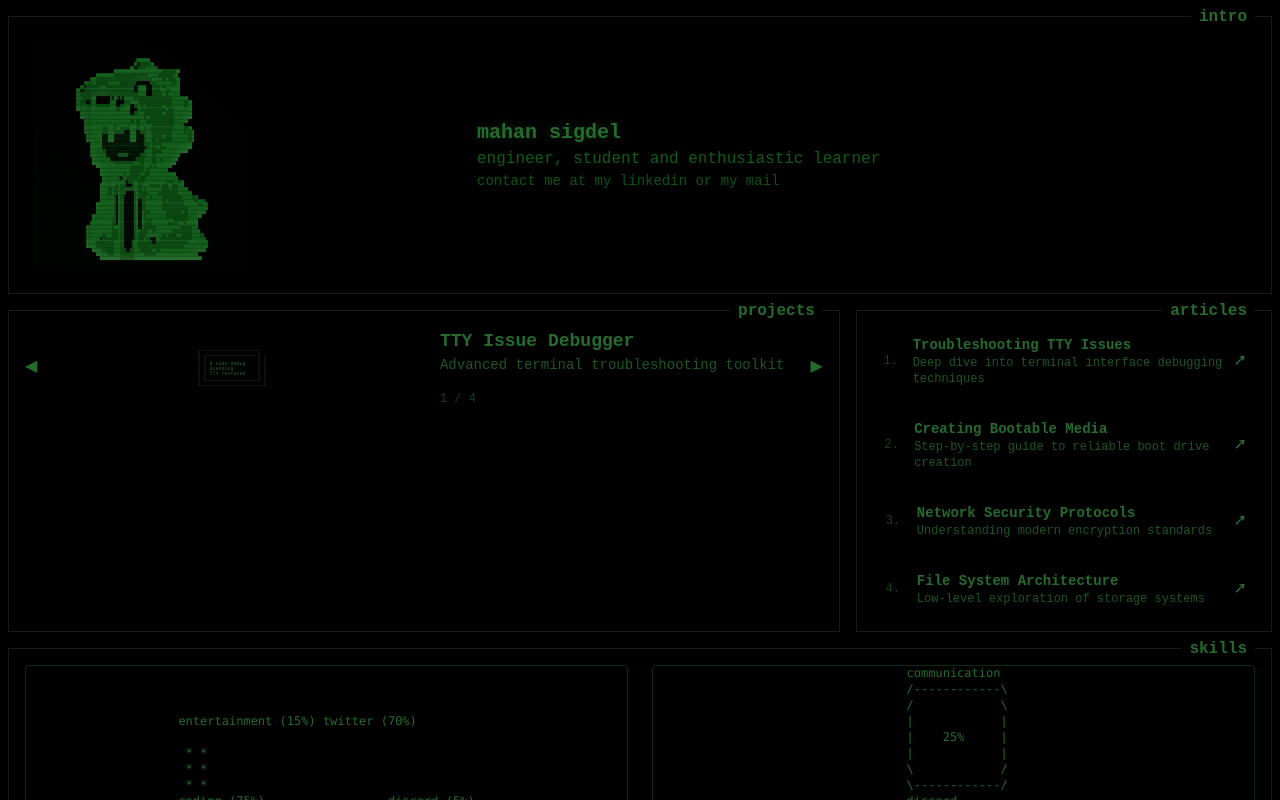
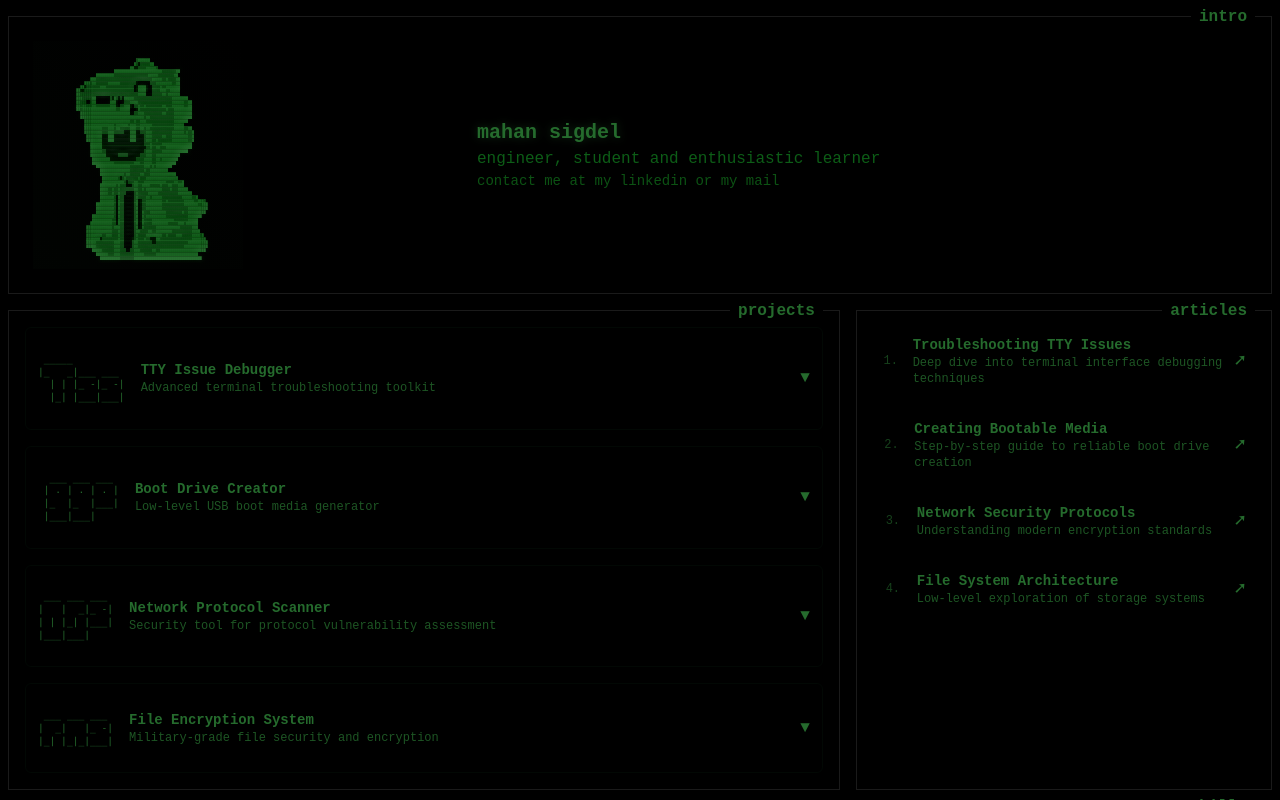
Before and after one commit to ByapakSigdel/portfolio-new, a Next.js app: page / in a window 1280 px wide. Shown: the top 800 px of the page. Built offline with nearby package versions, Linux system fonts and the light colour scheme.

Commit message:
changes made in project section

```diff
--- a/src/components/sections/ProjectsSection.tsx
+++ b/src/components/sections/ProjectsSection.tsx
@@ -1,160 +1,161 @@
 'use client';
-import React, { useState, useEffect } from 'react';
+import React, { useState } from 'react';
 
 const ProjectsSection = () => {
-  const [currentProjectIndex, setCurrentProjectIndex] = useState(0);
-  const [isAnimating, setIsAnimating] = useState(false);
-  const [animationFrame, setAnimationFrame] = useState(0);
+  const [expandedIndex, setExpandedIndex] = useState(null);
+
+  const toggleExpand = (index) => {
+    if (expandedIndex === index) {
+      setExpandedIndex(null);
+    } else {
+      setExpandedIndex(index);
+    }
+  };
 
   const projects = [
     {
       title: "TTY Issue Debugger",
       description: "Advanced terminal troubleshooting toolkit",
+      extendedDescription: "A comprehensive tool for diagnosing and fixing terminal connectivity issues across multiple OS platforms.",
+      github: "https://github.com/yourusername/tty-debugger",
+      web: "https://tty-debugger.example.com",
       asciiArt: `
- _____________________
- | _________________ |
- | |                 | |
- | | $ sudo debug    | |
- | | Scanning...     | |
- | | TTY restored    | |
- | |_________________| |
- |_____________________|
+ _____
+|_   _|___ ___
+  | | |_ -|_ -|
+  |_| |___|___|
       `
     },
     {
       title: "Boot Drive Creator",
       description: "Low-level USB boot media generator",
+      extendedDescription: "Create bootable USB drives with custom configurations for system recovery and OS installation.",
+      github: "https://github.com/yourusername/boot-creator",
+      web: "https://boot-creator.example.com",
       asciiArt: `
- _______
- |       |
- ____| |____
- |              |
- | [=======]    |
- |________________|
-       USB BOOT
+  ___ ___ ___
+ | . | . | . |
+ |_  |_  |___|
+ |___|___|
       `
     },
     {
       title: "Network Protocol Scanner",
       description: "Security tool for protocol vulnerability assessment",
+      extendedDescription: "Detect network vulnerabilities by analyzing protocol implementation across your infrastructure.",
+      github: "https://github.com/yourusername/protocol-scanner",
+      web: "https://protocol-scanner.example.com",
       asciiArt: `
- .-~~-.
- |    |
- .----' .--. '----.
- '----. '--' .----'
-       |    |
-       '-__-'
-     SCANNING...
+ ___ ___ ___
+|   |  _|_ -|
+| | |_| |___|
+|___|___|
       `
     },
     {
       title: "File Encryption System",
       description: "Military-grade file security and encryption",
+      extendedDescription: "Secure your sensitive files with advanced encryption algorithms and key management.",
+      github: "https://github.com/yourusername/encryption-system",
+      web: "https://encryption-system.example.com",
       asciiArt: `
- __________
- /          \\
- /    🔒     \\
-|   SECRET    |
-|   CONTENT   |
- \\          /
- \\__________/
+ ___ ___ ___
+|  _|   |_ -|
+|_| |_|_|___|
       `
     }
   ];
-
-  // Animation frames for transitions
-  const animationFrames = [
-    `
- .....
- .....
- .....
-    `,
-    `
- *....
- ..*..
- ...**
-    `,
-    `
- **...
- .***.
- .****
-    `,
-    `
- *****
- *****
- *****
-    `
-  ];
-
-  // Handle navigation
-  const goToNextProject = () => {
-    if (!isAnimating) {
-      setIsAnimating(true);
-      setAnimationFrame(0);
-    }
-  };
-
-  const goToPrevProject = () => {
-    if (!isAnimating) {
-      setIsAnimating(true);
-      setAnimationFrame(0);
-    }
-  };
-
-  // Animation effect
-  useEffect(() => {
-    if (isAnimating) {
-      const timer = setTimeout(() => {
-        if (animationFrame < animationFrames.length - 1) {
-          setAnimationFrame(animationFrame + 1);
-        } else {
-          setIsAnimating(false);
-          setCurrentProjectIndex((prevIndex) =>
-            prevIndex === projects.length - 1 ? 0 : prevIndex + 1
-          );
-        }
-      }, 150);
-      return () => clearTimeout(timer);
-    }
-  }, [isAnimating, animationFrame, projects.length]);
 
   const textColor = { color: '#256B2D' };
 
   return (
     <section className="w-full">
-      <div className="flex justify-between items-center w-full">
-        <div className="arrow-container left" onClick={goToPrevProject}>
-          <div className="arrow-icon" style={textColor}>◀</div>
-        </div>
-        <div className="project-content-wrapper flex-1">
-          {isAnimating ? (
-            <div className="ascii-animation text-center">
-              <pre style={textColor}>{animationFrames[animationFrame]}</pre>
-            </div>
-          ) : (
-            <div className="project-item flex flex-col md:flex-row">
-              <div className="ascii-container md:w-1/2">
-                <pre className="ascii-art text-xs" style={textColor}>
-                  {projects[currentProjectIndex].asciiArt}
-                </pre>
-              </div>
-              <div className="project-details md:w-1/2 text-left md:pl-4 mt-4 md:mt-0">
-                <h3 className="text-lg font-bold" style={textColor}>
-                  {projects[currentProjectIndex].title}
-                </h3>
-                <p className="text-sm mb-4" style={{...textColor, opacity: 0.8}}>
-                  {projects[currentProjectIndex].description}
-                </p>
-                <div className="text-xs" style={{...textColor, opacity: 0.6}}>
-                  {currentProjectIndex + 1} / {projects.length}
+      <div className="flex flex-col gap-4">
+        {projects.map((project, index) => (
+          <div
+            key={index}
+            className="rounded-md border border-opacity-10 border-green-900 overflow-hidden transition-all duration-300"
+          >
+            <div
+              className="flex items-center justify-between p-3 group hover:bg-opacity-10 hover:bg-green-900 cursor-pointer"
+              onClick={() => toggleExpand(index)}
+              onMouseEnter={() => window.innerWidth >= 768 ? setExpandedIndex(index) : null}
+              onMouseLeave={() => window.innerWidth >= 768 ? setExpandedIndex(null) : null}
+            >
+              <div className="flex items-center gap-4">
+                <div className="ascii-container hidden md:block">
+                  <pre style={{...textColor, fontSize: '0.6rem', lineHeight: '0.8rem'}}>
+                    {project.asciiArt}
+                  </pre>
+                </div>
+                <div>
+                  <h3 className="text-sm font-bold" style={textColor}>
+                    {project.title}
+                  </h3>
+                  <p
+                    className="text-xs"
+                    style={{ ...textColor, opacity: 0.8 }}
+                  >
+                    {project.description}
+                  </p>
                 </div>
               </div>
+              <div
+                className={`transform transition-transform duration-300 ${expandedIndex === index ? 'rotate-180' : ''}`}
+                style={textColor}
+              >
+                ▼
+              </div>
             </div>
-          )}
-        </div>
-        <div className="arrow-container right" onClick={goToNextProject}>
-          <div className="arrow-icon" style={textColor}>▶</div>
-        </div>
+
+            <div
+              className={`transition-all duration-300 overflow-hidden bg-opacity-5 bg-green-900 ${
+                expandedIndex === index ? 'max-h-48 p-3' : 'max-h-0 p-0'
+              }`}
+            >
+              <p className="text-xs mb-3" style={{...textColor, opacity: 0.9}}>
+                {project.extendedDescription}
+              </p>
+              <div className="flex gap-4">
+                <a
+                  href={project.github}
+                  target="_blank"
+                  rel="noopener noreferrer"
+                  className="flex items-center gap-1 text-xs"
+                  style={textColor}
+                >
+                  <span>GitHub</span>
+                  <svg className="w-4 h-4" fill="currentColor" viewBox="0 0 24 24">
+                    <path d="M12 0c-6.626 0-12 5.373-12 12 0 5.302 3.438 9.8 8.207 11.387.599.111.793-.261.793-.577v-2.234c-3.338.726-4.033-1.416-4.033-1.416-.546-1.387-1.333-1.756-1.333-1.756-1.089-.745.083-.729.083-.729 1.205.084 1.839 1.237 1.839 1.237 1.07 1.834 2.807 1.304 3.492.997.107-.775.418-1.305.762-1.604-2.665-.305-5.467-1.334-5.467-5.931 0-1.311.469-2.381 1.236-3.221-.124-.303-.535-1.524.117-3.176 0 0 1.008-.322 3.301 1.23.957-.266 1.983-.399 3.003-.404 1.02.005 2.047.138 3.006.404 2.291-1.552 3.297-1.23 3.297-1.23.653 1.653.242 2.874.118 3.176.77.84 1.235 1.911 1.235 3.221 0 4.609-2.807 5.624-5.479 5.921.43.372.823 1.102.823 2.222v3.293c0 .319.192.694.801.576 4.765-1.589 8.199-6.086 8.199-11.386 0-6.627-5.373-12-12-12z"/>
+                  </svg>
+                </a>
+                <a
+                  href={project.web}
+                  target="_blank"
+                  rel="noopener noreferrer"
+                  className="flex items-center gap-1 text-xs"
+                  style={textColor}
+                >
+                  <span>Website</span>
+                  <svg className="w-4 h-4" fill="none" stroke="currentColor" viewBox="0 0 24 24" xmlns="http://www.w3.org/2000/svg">
+                    <path strokeLinecap="round" strokeLinejoin="round" strokeWidth={2} d="M21 12a9 9 0 01-9 9m9-9a9 9 0 00-9-9m9 9H3m9 9a9 9 0 01-9-9m9 9c1.657 0 3-4.03 3-9s-1.343-9-3-9m0 18c-1.657 0-3-4.03-3-9s1.343-9 3-9m-9 9a9 9 0 019-9" />
+                  </svg>
+                </a>
+                <a
+                  href="#"
+                  className="flex items-center gap-1 text-xs"
+                  style={textColor}
+                >
+                  <span>Demo</span>
+                  <svg className="w-4 h-4" fill="none" stroke="currentColor" viewBox="0 0 24 24" xmlns="http://www.w3.org/2000/svg">
+                    <path strokeLinecap="round" strokeLinejoin="round" strokeWidth={2} d="M14.752 11.168l-3.197-2.132A1 1 0 0010 9.87v4.263a1 1 0 001.555.832l3.197-2.132a1 1 0 000-1.664z" />
+                    <path strokeLinecap="round" strokeLinejoin="round" strokeWidth={2} d="M21 12a9 9 0 11-18 0 9 9 0 0118 0z" />
+                  </svg>
+                </a>
+              </div>
+            </div>
+          </div>
+        ))}
       </div>
     </section>
   );
```
